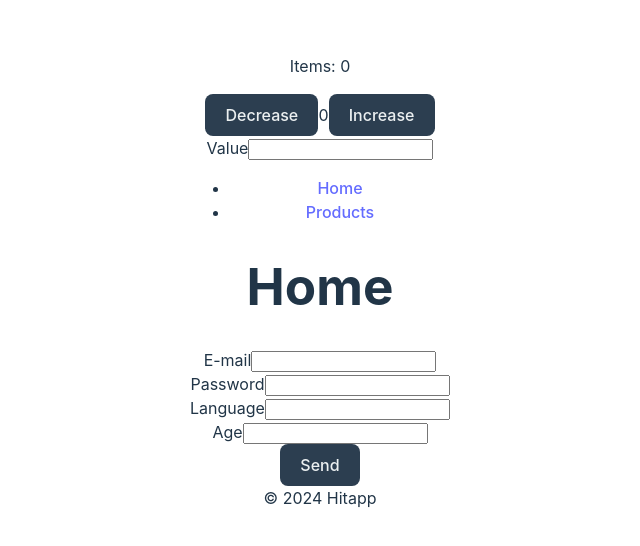
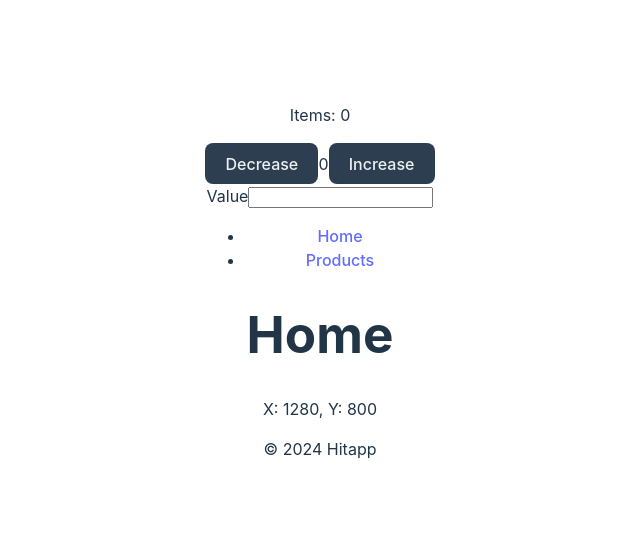
Before and after one commit to patrykomiotek/hitapp, a React (Vite) app: page / in a window 1280 px wide. Shown: the part 126-672 px from the top of the page, without its empty margins (320-960 px from the left). Built offline with nearby package versions, Linux system fonts and the light colour scheme.

Commit message:
feat: ViewPort component version one

```diff
--- a/src/pages/HomePage.tsx
+++ b/src/pages/HomePage.tsx
@@ -1,12 +1,14 @@
 import { RegistrationFormHookForm } from "../components/Form";
 import { Generator } from "../components/Generator";
+import { ViewPort } from "../components/ViewPort";
 
 export const HomePage = () => {
   return (
     <div>
       <h1>Home</h1>
       {/* <Generator /> */}
-      <RegistrationFormHookForm />
+      {/* <RegistrationFormHookForm /> */}
+      <ViewPort />
     </div>
   );
 };
```
Also changed, not shown: 1 other file (tests, documents, lock files or other folders).
